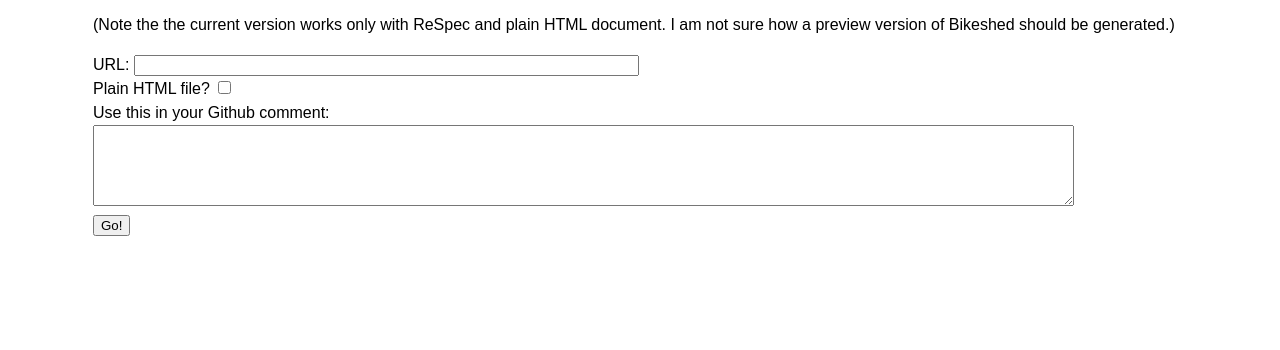
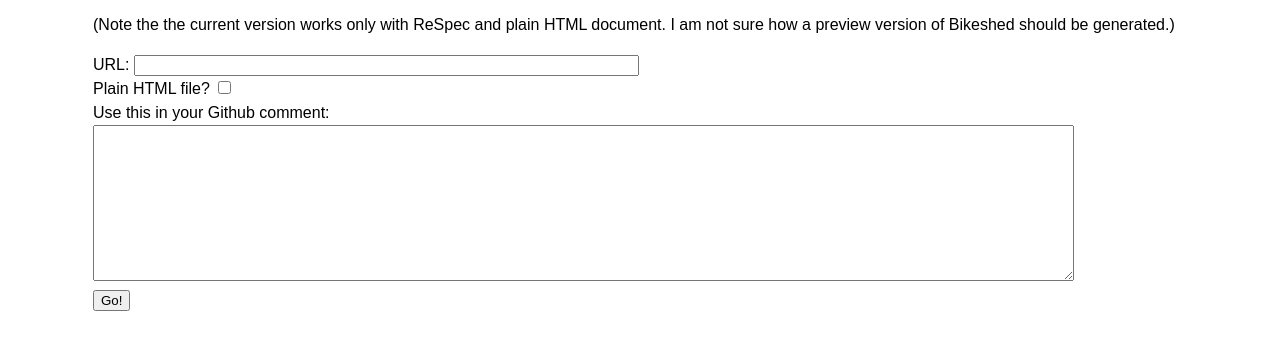
Before and after one commit to iherman/preview, a website with bundled scripts: page docs/index.html in a window 1280 px wide. Shown: the part 146-496 px from the top of the page. Built offline with nearby package versions, Linux system fonts and the light colour scheme.

Commit message:
More lines in markdown

```diff
--- a/docs/index.html
+++ b/docs/index.html
@@ -18,7 +18,7 @@
             <div id='form'>
                 <label for="url">URL: </label> <input name="url" id="url" size="60" type="text"><br>
                 <label for="respec">Plain HTML file? </label> <input name="text" id="text" type="checkbox" required><br>
-                <label for="markdown">Use this in your Github comment:</label> <br/> <textarea rows=5 cols=120 name=markdown id=markdown wrap=soft></textarea>
+                <label for="markdown">Use this in your Github comment:</label> <br/> <textarea rows=10 cols=120 name=markdown id=markdown wrap=soft></textarea>
                 <br/><button id='go'>Go!</button><br/>
             </div>
         </main>
```
